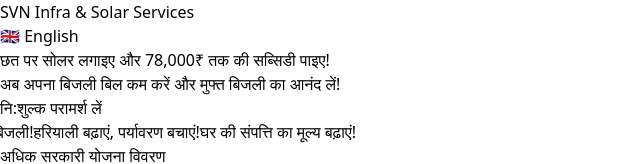
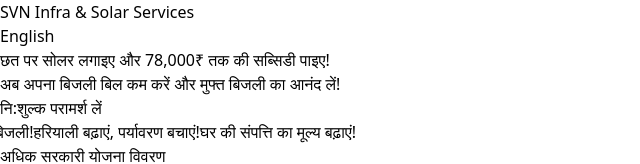
Before and after one commit to akshay0712-dev/svn, a React (Vite) app: page / in a window 1280 px wide. Shown: the top 164 px of the page, without its empty margins (0-640 px from the left). Built offline with nearby package versions, Linux system fonts and the light colour scheme.

Commit message:
fix: update language toggle button text for clarity

```diff
--- a/src/components/Home.jsx
+++ b/src/components/Home.jsx
@@ -53,7 +53,7 @@
           className="px-3 py-1 bg-[#1E90FF] text-white rounded hover:bg-[#00BFFF] transition"
           onClick={() => setLanguage(language === "hi" ? "en" : "hi")}
         >
-          {language === "hi" ? "🇬🇧 English" : "🇮🇳 हिंदी"}
+          {language === "hi" ? "English" : "हिंदी"}
         </motion.button>
       </header>
 
```
